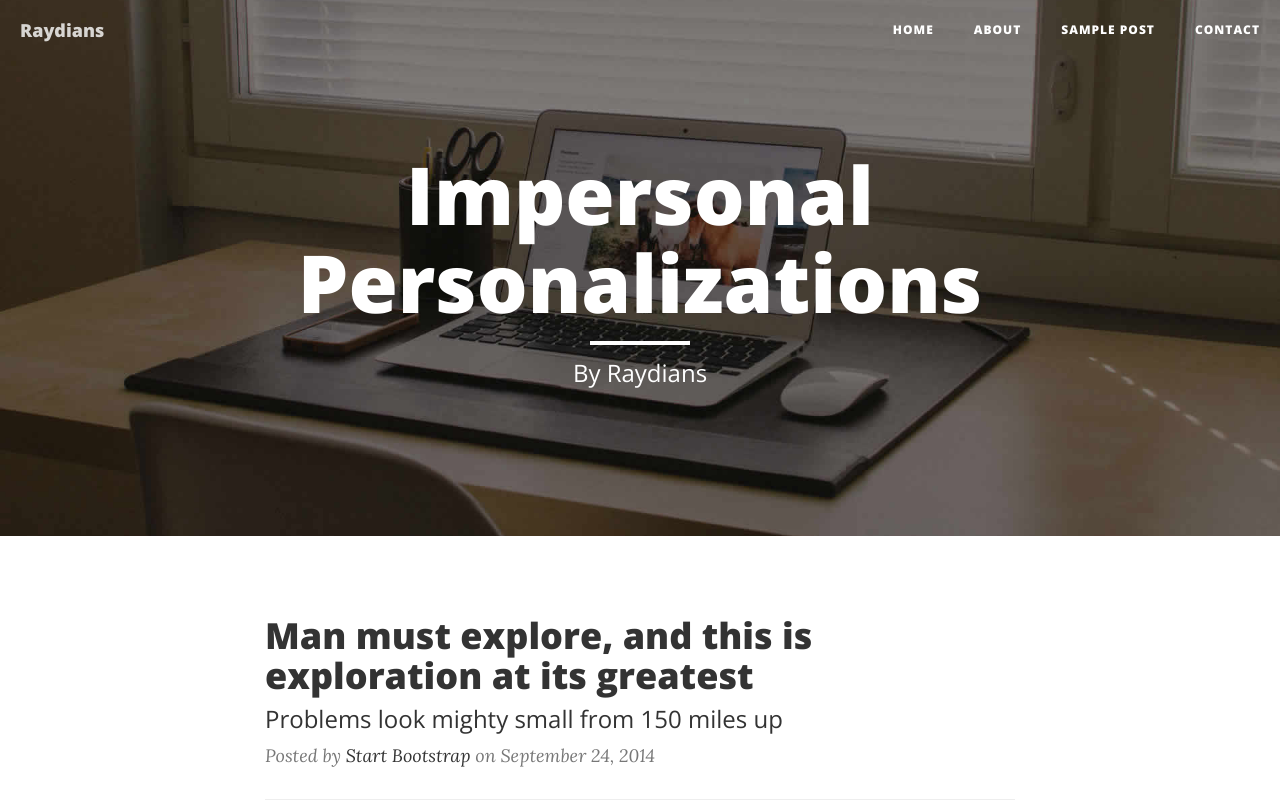
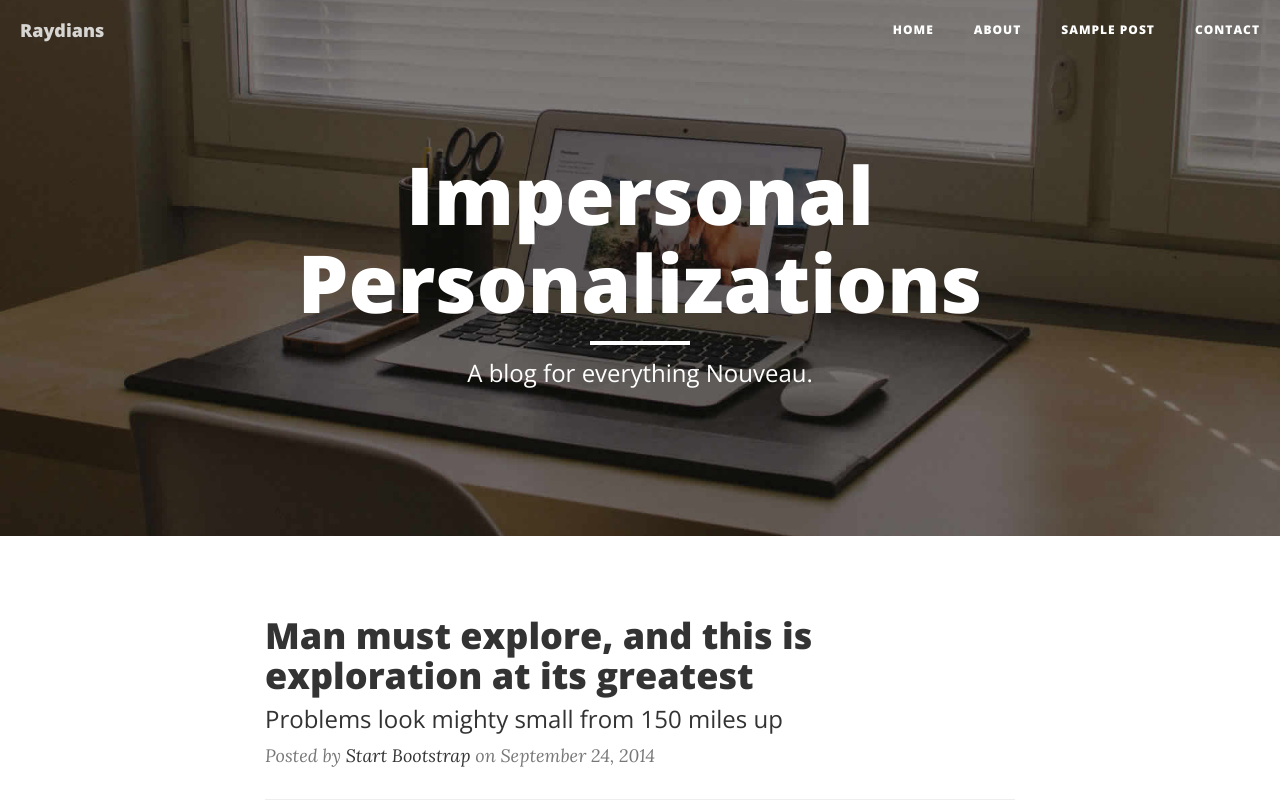
Before and after one commit to aashray14/raydians, a website: page index.html in a window 1280 px wide. Shown: the top 803 px of the page. Drawn offline with nearby package versions, Linux system fonts and the light colour scheme.

Commit message:
Update index.html

```diff
--- a/index.html
+++ b/index.html
@@ -76,7 +76,7 @@
                     <div class="site-heading">
                         <h1>Impersonal Personalizations</h1>
                         <hr class="small">
-                        <span class="subheading">By Raydians</span>
+                        <span class="subheading">A blog for everything Nouveau.</span>
                     </div>
                 </div>
             </div>
```
